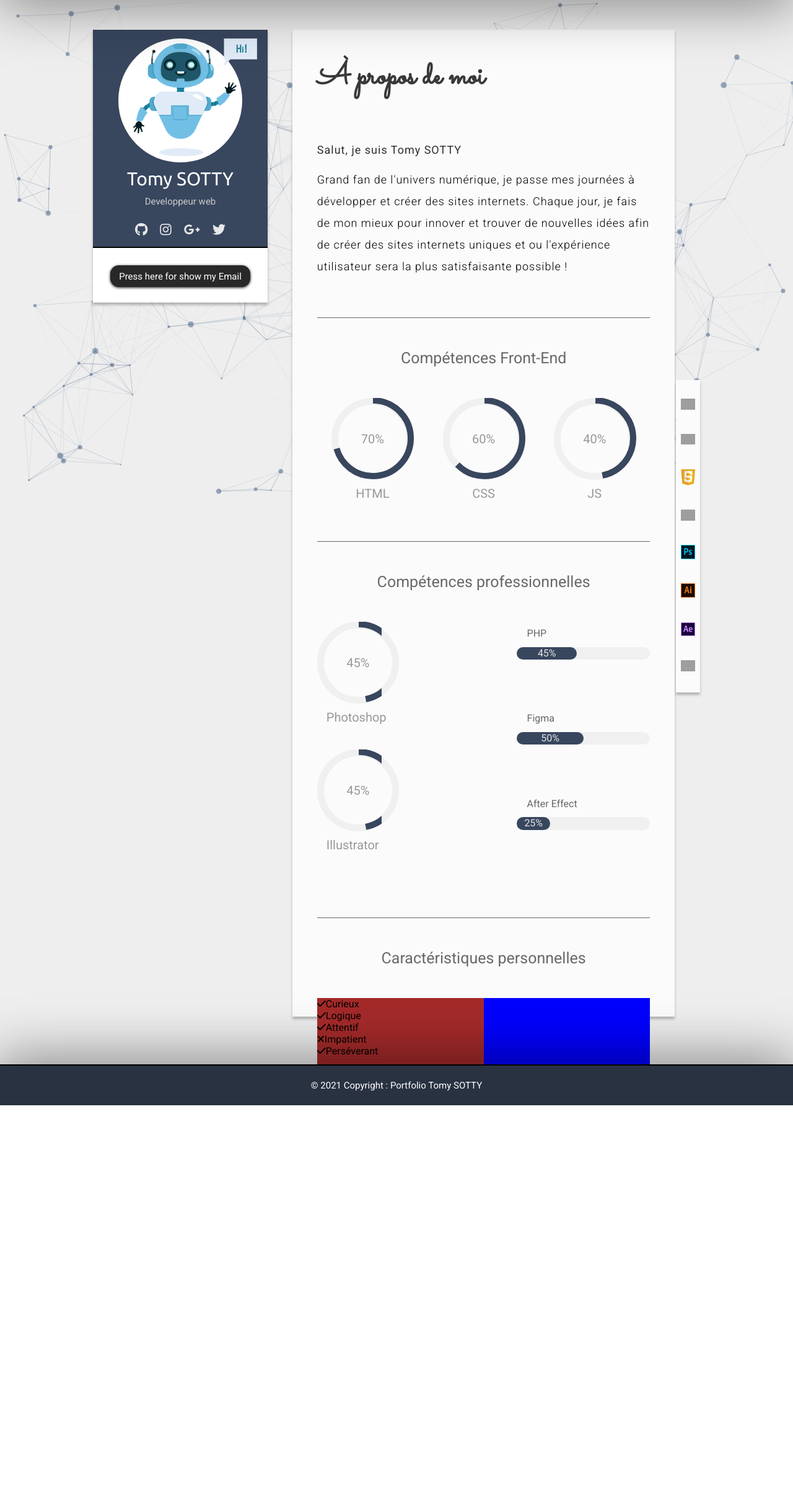
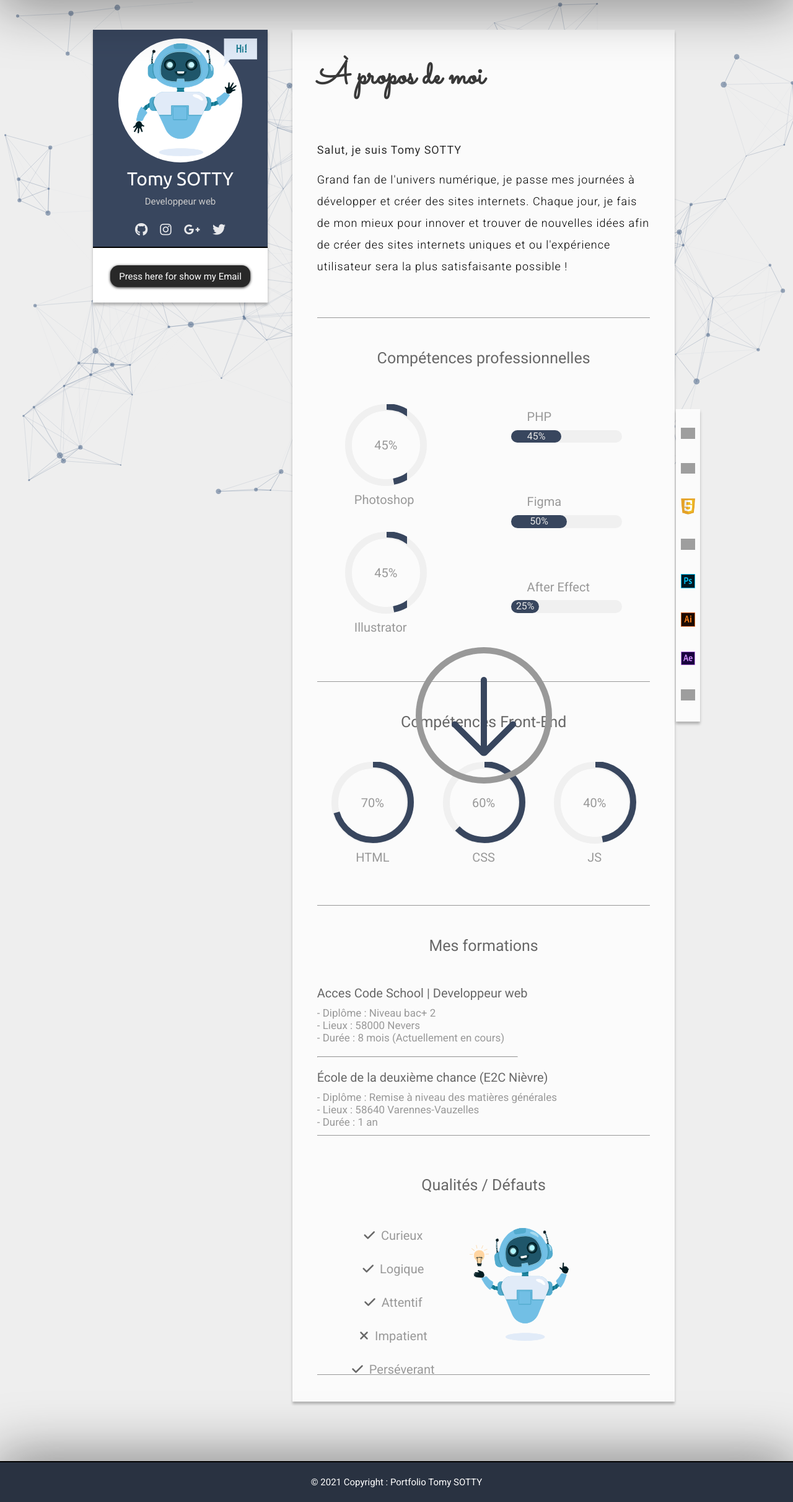
Before and after one commit to Tomy-my/Portfolio-ASC, a PHP site: page /cv.php in a window 1280 px wide. Shown: the part 66-2489 px from the top of the page at 62% size. Before the commit the page ends 1849 px from the top, so only its background shows below. Run offline with PHP 8.4, Linux system fonts and the light colour scheme; some libraries are stand-ins or nearby versions; grey boxes are pictures that could not be loaded.

Commit message:
debut de l'ajout du boutton download

```diff
--- a/css/style.css
+++ b/css/style.css
@@ -236,7 +236,7 @@ p#en{
   right: 0;
 
   width: 100%;
-  height: 200vh;
+  height: 280vh;
   margin-top: 6vh;
   margin-left: auto;
   margin-right: auto;
@@ -364,7 +364,7 @@ button.email{
 }
 
 .sous_cv{
-  border-bottom: solid 1px #686868;
+  border-bottom: solid 1px #999;
 }
 
 .sous_cv h1{
@@ -402,7 +402,7 @@ button.email{
   justify-content: space-around;
 
   margin-top: 50px;
-  border-bottom: solid 1px #686868;
+  border-bottom: solid 1px #999;
 }
 
 .skills h3{
@@ -476,11 +476,11 @@ button.email{
 
 .personnel{
   margin-top: 50px;
-  border-bottom: solid 1px #686868;
+  border-bottom: solid 1px #999;
 }
 
 .personnel h3{
-  margin-bottom: 50px;
+  margin-bottom: 60px;
 
   font-size: 25px;
   font-weight: normal;
@@ -492,7 +492,7 @@ button.email{
   display: flex;
   justify-content: space-around;
 
-  margin-bottom: 65px;
+  margin-bottom: 35px;
 }
 
 .circle_personnel{
@@ -501,6 +501,7 @@ button.email{
   justify-content: space-around;
 
   width: 50%;
+  margin-left: 45px;
 }
 
 .circle_personnel figure.chart p{
@@ -511,7 +512,7 @@ button.email{
 }
 
 .circle_personnel .chart{
-  width: 38%;
+  width: 44%;
 }
 
 .circle_personnel svg{
@@ -535,8 +536,9 @@ button.email{
   justify-content: space-around;
 
   width: 50%;
+  margin-right: 45px;
 
-  color: #686868;
+  color: #999;
 }
 
 .slide_php, .slide_ae, .slide_figma{
@@ -590,18 +592,22 @@ button.email{
 p#title_slide{
   margin-top: -52px;
   padding-left: 70px;
+
+  font-size: 20px;
 }
 
 .int_php p, .int_figma p, .int_ae p{
   transition: 1s;
 }
 
-.caractere{
+.formation{
   height: 40vh;
   margin-top: 50px;
+  margin-bottom: 65px;
+  border-bottom: solid 1px #999;
 }
 
-.caractere h3{
+.formation h3{
   margin-bottom: 50px;
   font-size: 25px;
   font-weight: normal;
@@ -609,23 +615,77 @@ p#title_slide{
   color: #686868;
 }
 
+.formation h4{
+  font-size: 20px;
+  font-weight: normal;
+  color: #686868;
+}
+
+.formation p{
+  margin-top: 10px;
+  margin-bottom: 20px;
+
+  font-size: 17px;
+  color: #999;
+}
+
+.formation hr{
+  width: 60%;
+  margin-bottom: 20px;
+}
+
+
+.caractere{
+  height: 40vh;
+
+  margin-bottom: 65px;
+  border-bottom: solid 1px #999;
+}
+
 .int_cara{
   display: flex;
-  justify-content: space-around;
-
-  height: 79%;
+  justify-content: center;
 }
 
 .left_cara{
   width: 50%;
-  background-color: brown;
-
-  list-style: none;
 }
 
 .right_cara{
   width: 50%;
-  background-color: blue;
+  margin-right: 45px;
+}
+
+.caractere h3{
+  margin-bottom: 55px;
+  font-size: 25px;
+  font-weight: normal;
+  text-align: center;
+  color: #686868;
+}
+.caractere li{
+  margin-bottom: 30px;
+
+  text-align: center;
+  list-style: none;
+
+  font-size: 20px;
+  color: #999;
+}
+
+.caractere i{
+  margin-right: 10px;
+
+  color: #686868;
+}
+
+img#ampoule{
+  width: 65%;
+}
+
+
+.download{
+  height: 20vh;
 }
 
 
@@ -752,7 +812,7 @@ button.email:hover{
 
   width: 3vw;
   height: 63vh;
-  margin-top: 565px;
+  margin-top: 612px;
 
 
   background: #fbfbfb;
@@ -841,3 +901,192 @@ footer p{
   }
 
 }
+
+
+
+
+
+
+
+
+
+
+
+
+
+
+
+
+
+
+
+.ms-content {
+	position: absolute;
+	width: 200px;
+	height: 200px;
+	top: 0;
+	left: 0;
+	right: 0;
+	bottom: 0;
+	margin: auto;
+	border: 10px solid #999;
+	border-radius: 100%;
+}
+
+.ms-content-inside {
+	width: 100%;
+	height: 100%;
+	position: relative;
+}
+
+.ms-line-down-container {
+	position: absolute;
+	top: 0;
+	left: 0;
+	right: 0;
+	bottom: 0;
+	transform: rotate(0deg);
+	transition: transform 0s ease;
+}
+#ms-download {
+	display: none;
+}
+#ms-download:checked ~ .ms-line-down-container {
+	transform: rotate(-360deg);
+	transition: transform 1.5s ease 1.25s;
+}
+
+.ms-line-down {
+	position: absolute;
+	top: 0;
+	right: 0;
+	left: 0;
+	bottom: 0;
+	margin: auto;
+	width: 10px;
+	height: 125px;
+	background: #38465e;
+	border-radius: 50px;
+	transition: height .5s ease;
+}
+
+#ms-download:checked ~ .ms-line-down-container .ms-line-down {
+	height: 10px;
+	top: -20px;
+	animation: ms-bounce .5s forwards .55s;
+}
+#ms-download:checked ~ .ms-line-down-container .ms-line-down:before {
+	content: '';
+	position: absolute;
+	top: 0;
+	left: -94px;
+	right: 0;
+	bottom: 0;
+	width: 200px;
+	height: 200px;
+	border: 10px solid transparent;
+	border-radius: 100%;
+	animation: ms-border-fill .5s forwards 3s;
+}
+
+.ms-line-point {
+	position: absolute;
+	top: 0;
+	left: 0;
+	right: 0;
+	bottom: 0;
+	margin: auto;
+	width: 58px;
+	height: 130px;
+	transition: height .15s ease .45s;
+}
+
+#ms-download:checked ~ .ms-line-point {
+	height: 60px;
+}
+
+#ms-download:checked ~ .ms-line-point:before {
+	transform: rotate(90deg);
+	right: -10px;
+	animation: ms-check-right .25s forwards 3s;
+}
+
+#ms-download:checked ~ .ms-line-point:after {
+	transform: rotate(-90deg);
+	left: -10px;
+	animation: ms-check-left .25s forwards 3s;
+}
+
+.ms-line-point:before,
+.ms-line-point:after {
+	content: '';
+	position: absolute;
+	width: 10px;
+	height: 75px;
+	bottom: -10px;
+	background: #38465e;
+	border-radius: 50px;
+	transition: transform .15s ease .47s, left .15s ease .47s, right .15s ease .47s;
+}
+
+.ms-line-point:before {
+	right: 0px;
+	transform: rotate(45deg);
+}
+
+.ms-line-point:after {
+	left: 0px;
+	transform: rotate(-45deg);
+}
+
+@keyframes ms-bounce {
+	0% {
+		top: -20px;
+	}
+	25% {
+		top: -250px;
+	}
+	50% {
+		top: -275px;
+	}
+	100% {
+		top: -190px;
+	}
+}
+
+@keyframes ms-check-left {
+	0% {
+		transform: rotate(-90deg);
+		left: -10px;
+		height: 75px;
+	}
+	100% {
+		transform: rotate(-45deg);
+		left: 0px;
+		height: 45px;
+	}
+}
+
+@keyframes ms-check-right {
+	0% {
+		transform: rotate(90deg);
+		right: -10px;
+		height: 75px;
+		bottom: -10px;
+	}
+	100% {
+		transform: rotate(45deg);
+		right: 10px;
+		height: 80px;
+		bottom: -15px;
+	}
+}
+
+@keyframes ms-border-fill {
+	0% {
+		border: 10px solid transparent;
+	}
+	100% {
+		border: 10px solid #38465e;
+	}
+}
--- a/cv.php
+++ b/cv.php
@@ -26,34 +26,6 @@ include('header.php');
                 <h1>À propos de moi</h1>
                 <h4>Salut, je suis Tomy SOTTY</h4>
                 <p>Grand fan de l'univers numérique, je passe mes journées à développer et créer des sites internets. Chaque jour, je fais de mon mieux pour innover et trouver de nouvelles idées afin de créer des sites internets uniques et ou l'expérience utilisateur sera la plus satisfaisante possible ! </p>
-            </div>
-            <div class="skills">
-                <div class="titre_skills">
-                    <h3>Compétences Front-End</h3>
-                </div>
-                <div class="int_skills">
-                    <figure class="chart" data-percent="1">
-                        <figcaption>70%</figcaption>
-                        <svg width="200" height="200">
-                            <circle class="outer" cx="125" cy="67" r="61" transform="rotate(-90, 95, 95)"/>
-                        </svg>
-                        <p>HTML</p>
-                    </figure>
-                    <figure class="chart" data-percent="2">
-                        <figcaption>60%</figcaption>
-                        <svg width="200" height="200">
-                            <circle class="outer" cx="125" cy="67" r="61" transform="rotate(-90, 95, 95)"/>
-                        </svg>
-                        <p>CSS</p>
-                    </figure>
-                    <figure class="chart" data-percent="3">
-                        <figcaption>40%</figcaption>
-                        <svg width="200" height="200">
-                            <circle class="outer" cx="125" cy="67" r="61" transform="rotate(-90, 95, 95)"/>
-                        </svg>
-                        <p>JS</p>
-                    </figure>
-                </div>
             </div>
             <div class="personnel">
                     <h3>Compétences professionnelles</h3>
@@ -90,8 +62,44 @@ include('header.php');
                     </div>
                 </div>
             </div>
+            <div class="skills">
+                <div class="titre_skills">
+                    <h3>Compétences Front-End</h3>
+                </div>
+                <div class="int_skills">
+                    <figure class="chart" data-percent="1">
+                        <figcaption>70%</figcaption>
+                        <svg width="200" height="200">
+                            <circle class="outer" cx="125" cy="67" r="61" transform="rotate(-90, 95, 95)"/>
+                        </svg>
+                        <p>HTML</p>
+                    </figure>
+                    <figure class="chart" data-percent="2">
+                        <figcaption>60%</figcaption>
+                        <svg width="200" height="200">
+                            <circle class="outer" cx="125" cy="67" r="61" transform="rotate(-90, 95, 95)"/>
+                        </svg>
+                        <p>CSS</p>
+                    </figure>
+                    <figure class="chart" data-percent="3">
+                        <figcaption>40%</figcaption>
+                        <svg width="200" height="200">
+                            <circle class="outer" cx="125" cy="67" r="61" transform="rotate(-90, 95, 95)"/>
+                        </svg>
+                        <p>JS</p>
+                    </figure>
+                </div>
+            </div>
+            <div class="formation">
+                <h3>Mes formations</h3>
+                <h4>Acces Code School | Developpeur web</h4>
+                <p>- Diplôme : Niveau bac+ 2  <br>- Lieux : 58000 Nevers<br>- Durée : 8 mois (Actuellement en cours)</p>
+                <hr>
+                <h4>École de la deuxième chance (E2C Nièvre)</h4>
+                <p>- Diplôme : Remise à niveau des matières générales  <br>- Lieux : 58640 Varennes-Vauzelles<br>- Durée : 1 an</p>
+            </div>
             <div class="caractere">
-                <h3>Caractéristiques personnelles</h3>
+                <h3>Qualités / Défauts</h3>
                 <div class="int_cara">
                     <div class="left_cara">
                     <ui>
@@ -103,11 +111,31 @@ include('header.php');
                     </ui>
                     </div>
                     <div class="right_cara">
-
+                        <img id="ampoule" src="img/svg/ampoule.svg" alt="Décoration">
+                    </div>
+                </div>
+            </div>
+            <div class="download">
+                <div class="container-fluid">
+                    <div class="row">
+                        <div id="ms-container">
+                            <label for="ms-download">
+                                <div class="ms-content">
+                                    <div class="ms-content-inside">
+                                        <input type="checkbox" id="ms-download" />
+                                        <div class="ms-line-down-container">
+                                            <div class="ms-line-down"></div>
+                                        </div>
+                                        <div class="ms-line-point"></div>
+                                    </div>
+                                </div>
+                            </label>
                         </div>
                     </div>
                 </div>
             </div>
+        </div>
+
         <div class="skills_right">
             <div class="cadre_img"><img src="img/html.png" alt="Logo HTML" style="margin-top: 25px;"> </div>
             <div class="cadre_img"><img src="img/css.png" alt="Logo CSS"> </div>
```
Also changed, not shown: test.html (added, +191 -0 lines). Lines whose indentation alone changed are shown as unchanged.
